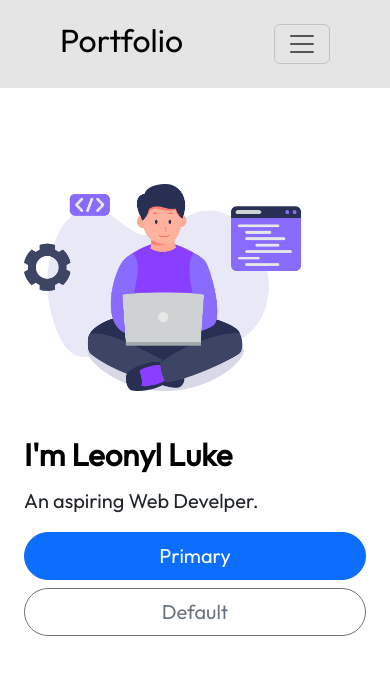
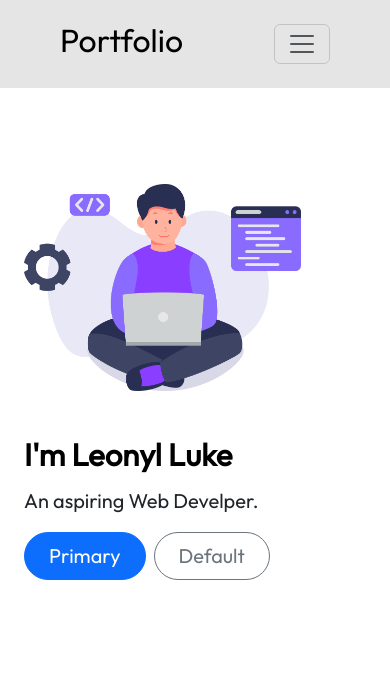
Before and after one commit to leonyllukejayme/personal-portfolio, a React (Vite) app: page / in a window 390 px wide. Shown: the top 674 px of the page. Built offline with nearby package versions, Linux system fonts and the light colour scheme.

Commit message:
updated d-md-flex to d-flex

```diff
--- a/src/components/Hero.jsx
+++ b/src/components/Hero.jsx
@@ -11,7 +11,7 @@
       <div className="col-lg-6">
         <h1 className="display-5 fw-bold text-body-emphasis lh-1 mb-3">I'm Leonyl Luke</h1>
         <p className="lead">An aspiring Web Develper.</p>
-        <div className="d-grid gap-2 d-md-flex justify-content-md-start">
+        <div className="d-grid gap-2 d-flex justify-content-md-start">
           <button type="button" className="btn btn-primary btn-lg px-4 me-md-2">Primary</button>
           <button type="button" className="btn btn-outline-secondary btn-lg px-4">Default</button>
         </div>
```
